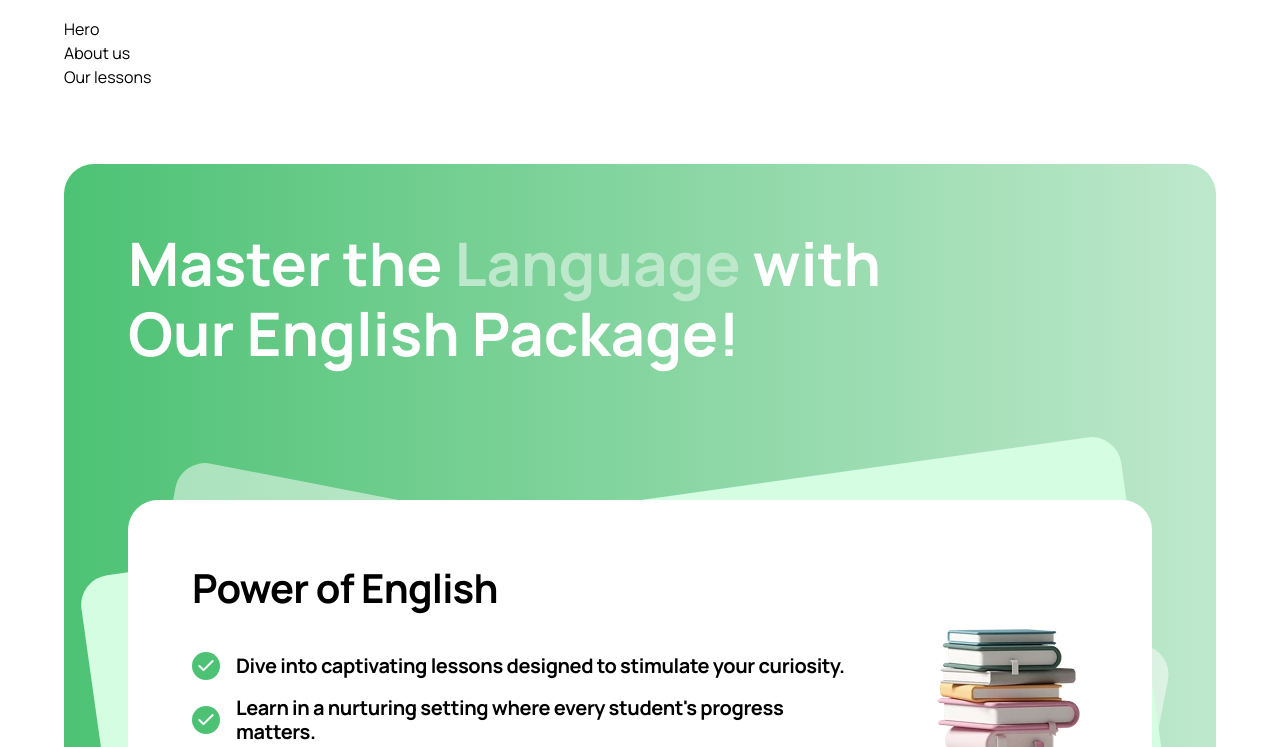
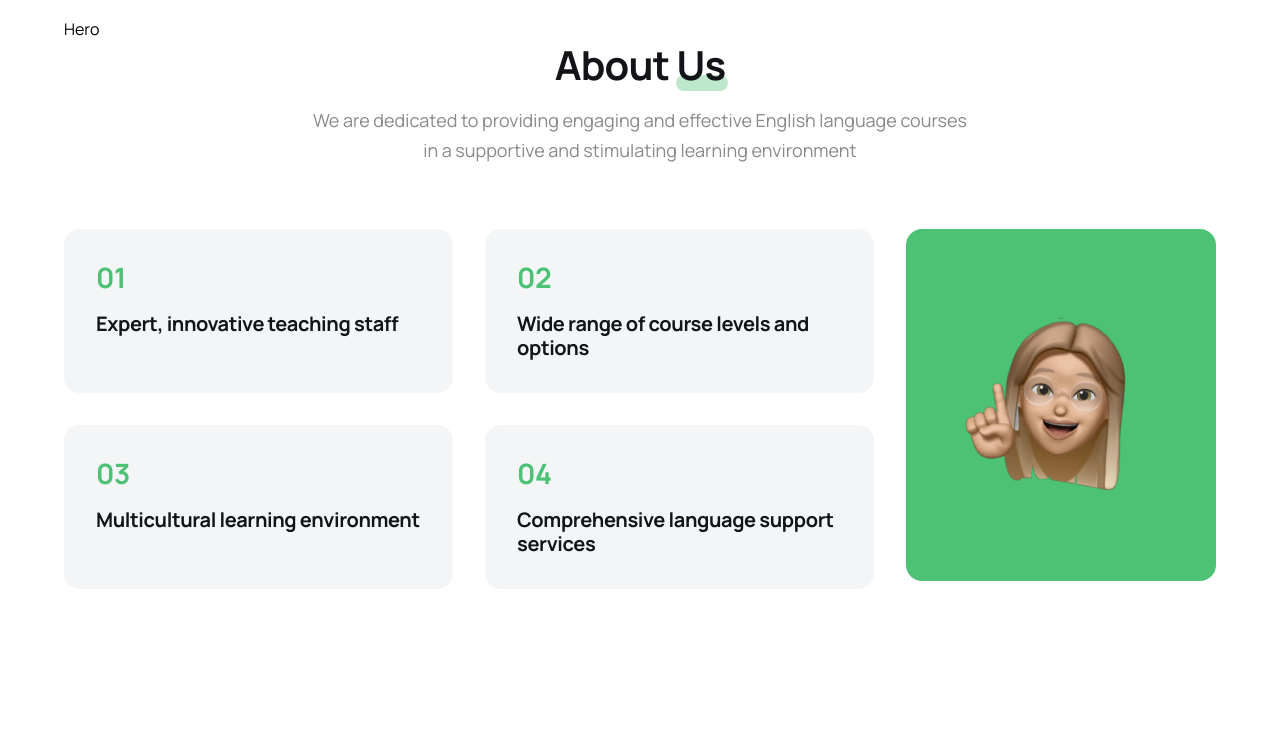
Before and after one commit to VHromyk/snake-team, a website built with Vite: page src/index.html in a window 1280 px wide. Shown: the part 53-800 px from the top of the page. Built offline with nearby package versions, Linux system fonts and the light colour scheme.

Commit message:
added styles and html for about-us section

```diff
--- /dev/null
+++ b/src/css/about-us.css
@@ -0,0 +1,181 @@
+.about-us {
+  display: flex;
+  flex-direction: column;
+  width: 100%;
+  margin-bottom: 150px;
+}
+
+.about-us-title {
+  position: relative;
+  max-width: 832px;
+  font-weight: 700;
+  font-size: 32px;
+  line-height: 36px;
+  letter-spacing: -0.02em;
+  text-align: center;
+  color: var(--black);
+  margin: 0 auto 16px;
+}
+
+.about-us-title-mark {
+  position: relative;
+  display: inline-block;
+}
+
+.about-us-title-mark::after {
+  content: "";
+  position: absolute;
+  left: 0;
+  bottom: -2px;
+  width: 39px;
+  height: 12px;
+  border-radius: 8px;
+  background-color: var(--green-accent);
+  z-index: -1;
+}
+
+@media only screen and (min-width: 768px) {
+  .about-us-title-mark::after {
+    width: 52px;
+    height: 16px;
+  }
+}
+
+@media only screen and (min-width: 768px) {
+  .about-us-title {
+    font-size: 40px;
+    line-height: 48px;
+  }
+}
+
+.about-us-description-text {
+  max-width: 658px;
+  font-size: 14px;
+  line-height: 24px;
+  letter-spacing: 0;
+  text-align: center;
+  color: var(--gray-text);
+  margin: 0 auto 40px;
+}
+
+@media only screen and (min-width: 768px) {
+  .about-us-description-text {
+    font-size: 18px;
+    line-height: 30px;
+    margin: 0 auto 64px;
+  }
+}
+
+.about-us-content {
+  display: flex;
+  flex-direction: column;
+  gap: 32px;
+}
+
+@media only screen and (min-width: 1280px) {
+  .about-us-content {
+    flex-direction: row;
+    justify-content: center;
+    align-items: flex-start;
+    margin-bottom: 40px;
+  }
+}
+
+.about-us-list {
+  counter-reset: about-counter;
+  display: flex;
+  flex-direction: column;
+  justify-content: center;
+  align-items: center;
+  gap: 20px;
+}
+
+@media only screen and (min-width: 768px) {
+  .about-us-list {
+    flex-direction: row;
+    flex-wrap: wrap;
+    gap: 32px;
+  }
+}
+
+@media only screen and (min-width: 1280px) {
+  .about-us-list {
+    flex: 1 1 auto;
+    min-width: 0;
+  }
+}
+
+.about-us-list-item {
+  counter-increment: about-counter;
+  background-color: var(--gray);
+  border-radius: 16px;
+  padding: 32px;
+  width: 100%;
+}
+
+@media only screen and (min-width: 768px) {
+  .about-us-list-item {
+    width: calc((100% - 1 * 32px) / 2);
+  }
+}
+
+@media only screen and (min-width: 1280px) {
+  .about-us-list-item {
+    width: calc((100% - 1 * 32px) / 2);
+    min-height: 164px;
+  }
+}
+
+.about-us-list-item::before {
+  content: "0" counter(about-counter);
+  display: block;
+  width: 35px;
+  height: 35px;
+  color: var(--green);
+  margin-bottom: 16px;
+  font-weight: 700;
+  font-size: 28px;
+  line-height: 32px;
+  letter-spacing: -0.02em;
+}
+
+.about-us-list-item-text {
+  font-weight: 700;
+  font-size: 20px;
+  line-height: 24px;
+  letter-spacing: -0.02em;
+  color: var(--black);
+}
+
+.about-us-memoji-container {
+  width: 335px;
+  height: 313px;
+  border-radius: 16px;
+  background-color: var(--green);
+  display: flex;
+  align-items: center;
+  justify-content: center;
+  overflow: hidden;
+}
+
+@media only screen and (min-width: 768px) {
+  .about-us-memoji-container {
+    width: 100%;
+    height: 243px;
+  }
+}
+
+@media only screen and (min-width: 1280px) {
+  .about-us-memoji-container {
+    flex: 0 0 310px;
+    width: 310px;
+    min-width: 310px;
+    height: 352px;
+  }
+}
+
+.about-us-memoji {
+  width: 255px;
+  height: 211px;
+  object-fit: contain;
+}
--- a/src/css/reset.css
+++ b/src/css/reset.css
@@ -12,7 +12,7 @@ p:last-child {
   margin-bottom: 0;
 }
 
-ul {
+ul, ol {
   margin: 0;
   padding: 0;
   list-style: none;
--- a/src/css/styles.css
+++ b/src/css/styles.css
@@ -12,6 +12,7 @@
 
 /* Sections style */
 @import url('./header.css');
+@import url('about-us.css');
 @import url('./english-package-section.css');
 @import url('./reviews.css');
 @import url('./footer.css');
--- a/src/partials/about-us.html
+++ b/src/partials/about-us.html
@@ -1,3 +1,35 @@
 <section class="about-us">
-  <div class="container">About us</div>
+  <div class="container">
+    <h2 class="about-us-title">About <span class="about-us-title-mark">Us</span></h2>
+    <p class="about-us-description-text">
+      We are dedicated to providing engaging and effective English language courses
+      in a supportive and stimulating learning environment
+    </p>
+
+    <div class="about-us-content">
+      <ol class="about-us-list">
+        <li class="about-us-list-item">
+          <p class="about-us-list-item-text">Expert, innovative teaching staff</p>
+        </li>
+        <li class="about-us-list-item">
+          <p class="about-us-list-item-text">Wide range of course levels and options</p>
+        </li>
+        <li class="about-us-list-item">
+          <p class="about-us-list-item-text">Multicultural learning environment</p>
+        </li>
+        <li class="about-us-list-item">
+          <p class="about-us-list-item-text">Comprehensive language support services</p>
+        </li>
+      </ol>
+
+      <div class="about-us-memoji-container">
+        <img
+          class="about-us-memoji"
+          src="../img/memoji.png"
+          srcset="../img/memoji.png 1x, ../img/memoji2x.png 2x"
+          alt="Smiling memoji character"
+        />
+      </div>
+    </div>
+  </div>
 </section>
```
Also changed, not shown: src/img/memoji.png (added), src/img/memoji2x.png (added).
